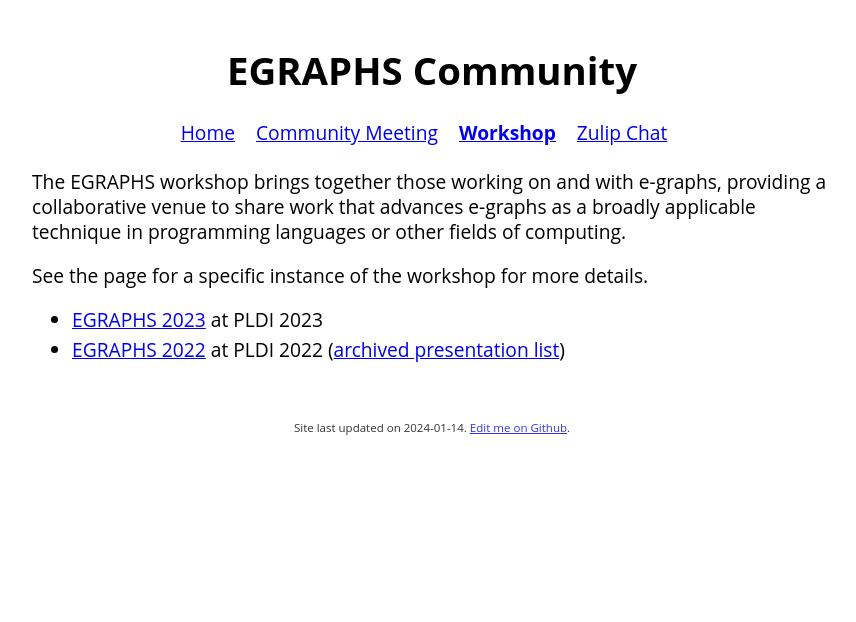
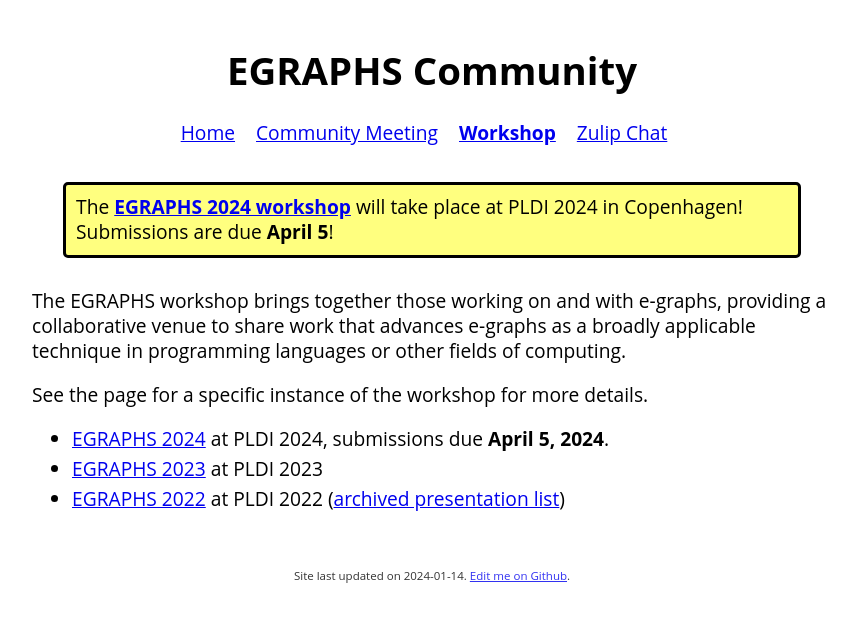
Before and after one commit to egraphs-community/egraphs-community.github.io, a Jekyll site: the page built from workshop/index.md, in a window 1280 px wide. Shown: the top 622 px of the page, without its empty margins (208-1064 px from the left). Built offline with Jekyll 4.4.1, drawn with Linux system fonts in a browser that asks for light colours.

Commit message:
Advertise for EGRAPHS 2024

```diff
--- a/_layouts/default.html
+++ b/_layouts/default.html
@@ -28,6 +28,13 @@
   </div>
 
   <main>
+
+    <div class="callout">
+      The <a href="https://pldi24.sigplan.org/home/egraphs-2024"><b>EGRAPHS 2024 workshop</b></a>
+      will take place at PLDI 2024 in Copenhagen!
+      Submissions are due <b>April 5</b>!
+    </div>
+
     {{ content }}
   </main>
 
--- a/main.css
+++ b/main.css
@@ -40,3 +40,11 @@ nav a.active {
 body ul li:not(:last-child) {
     margin-bottom: 0.3rem;
 }
+
+.callout {
+    background-color: rgba(255, 255, 0, 0.5);
+    border: 3px solid black;
+    border-radius: 5px;
+    padding: 1ex;
+    margin: 3ex;
+}
--- a/workshop/index.md
+++ b/workshop/index.md
@@ -10,6 +10,7 @@ of computing.
 
 See the page for a specific instance of the workshop for more details.
 
+-   [EGRAPHS 2024](https://pldi24.sigplan.org/home/egraphs-2024) at PLDI 2024, submissions due **April 5, 2024**.
 -   [EGRAPHS 2023](https://pldi23.sigplan.org/home/egraphs-2023) at PLDI 2023
 -   [EGRAPHS 2022](https://pldi22.sigplan.org/home/egraphs-2022) at PLDI 2022
     ([archived presentation list](2022.html))
```
Also changed, not shown: 1 other file.
